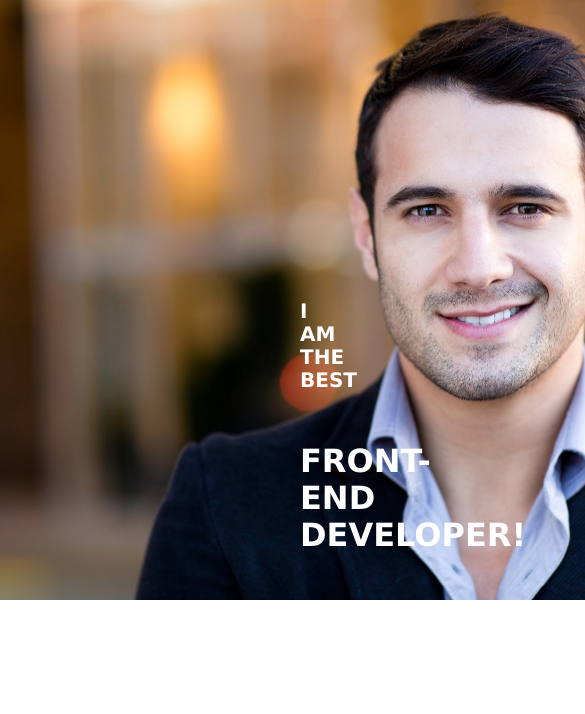
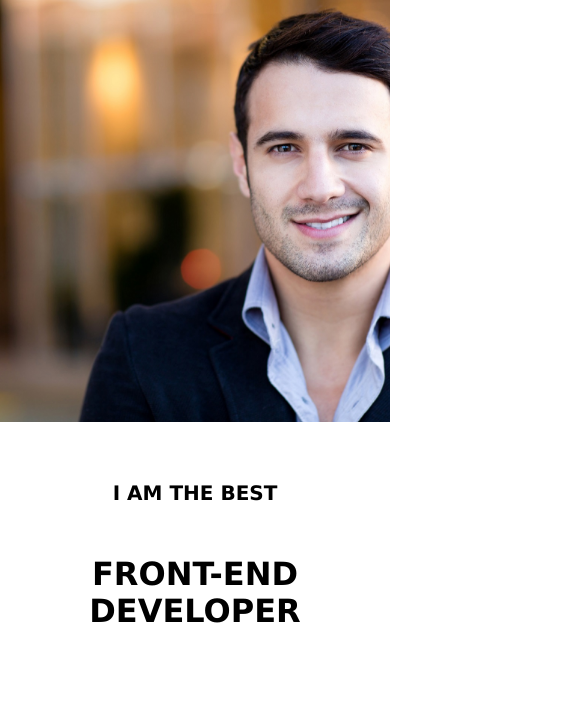
Before and after one commit to MarekWu86/zadania-domowe-2, a plain HTML site: page zadanie-css-1/index.html in a window 390 px wide. Shown: the whole page, 585 px wide, since content can reach past the window. Drawn offline with Linux system fonts and the light colour scheme; files that its build step writes are made by us from their sources.

Commit message:
projekt zakończony

```diff
--- a/zadanie-css-1/css/style.css
+++ b/zadanie-css-1/css/style.css
@@ -2,30 +2,88 @@
     box-sizing: border-box;
     margin: 0;
     padding: 0;
-    color: white;
-    font-family: Verdana, Geneva, Tahoma, sans-serif;
-    text-transform: uppercase;
+}
+body {
+    width: auto;
 }
 
 header {
-    padding: 300px;
-    width: 100%;
     background-image: url('../img/man-1.jpg');
     background-position: center;
     background-size: cover;
     background-repeat: no-repeat;
-    height: 600px;
+    height: 100vh;
+    color: white;
+    font-family: Verdana, Geneva, Tahoma, sans-serif;
+    text-transform: uppercase;
+    display: flex;
+    align-items: center;
 }
 h2 {
-    font-size: 20px;
-    padding-bottom: 15px;
+    font-size: 30px;
+    padding: 20px;
+    /* padding-top: 300px; */
+    /* padding-bottom: 15px; */
 }
 h1 {
-    font-size: 30px;
-    padding-top: 15px;
+    font-size: 40px;
+    padding: 20px;
+    /* padding-top: 15px; */
 }
 .header-text-main {
-    display: flex;
+    padding: 40px;
+    /* display: flex;
     flex-direction: column;
-    align-content: center;
+    align-content: center */
 }
+
+@media (min-width: 992px) and (max-width: 1169px) {
+    header {
+      background-image: url('../img/man-2.jpg');
+      height: 70vh;
+      display: flex;
+      justify-content: flex-end;
+      align-items: flex-start;
+    }
+    h2 {
+        font-size: 20px;
+    }
+    h1 {
+        font-size: 25px;
+    }
+  }
+@media (max-width: 991px) {
+    header {
+        background-image: url('../img/man-1.jpg');
+        background-position: center;
+        background-size: cover;
+        background-repeat: no-repeat;
+        height: 50vh;
+        /* width: auto; */
+        display: flex;
+        flex-direction: column;
+        justify-content: center;
+
+    }
+    .header-text-main {
+        position: absolute;
+        color: #000;
+        text-align: center;
+        top: 50vh;
+        width: 100vw;
+        display: flex;
+        flex-flow: column wrap;
+        align-content: center;
+
+    }
+    h2 {
+        font-size: 20px;
+        padding-bottom: 15px;
+        padding-top: 20px;
+    }
+    h1 {
+        font-size: 25px;
+        padding-top: 15px;
+    }
+
+  }
--- a/zadanie-css-1/index.html
+++ b/zadanie-css-1/index.html
@@ -13,7 +13,7 @@
     <header>
         <div class="header-text-main">
         <h2>I am the best</h2>
-        <h1>Front-End Developer!</h1>
+        <h1>Front-End Developer</h1>
         </div>
     </header>
 </body>
```
